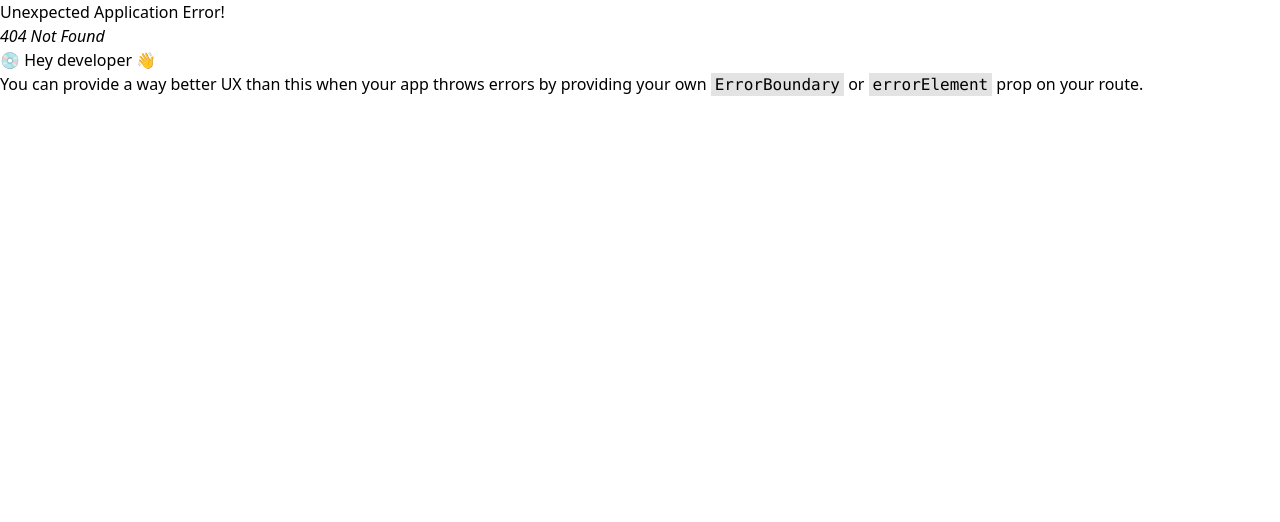
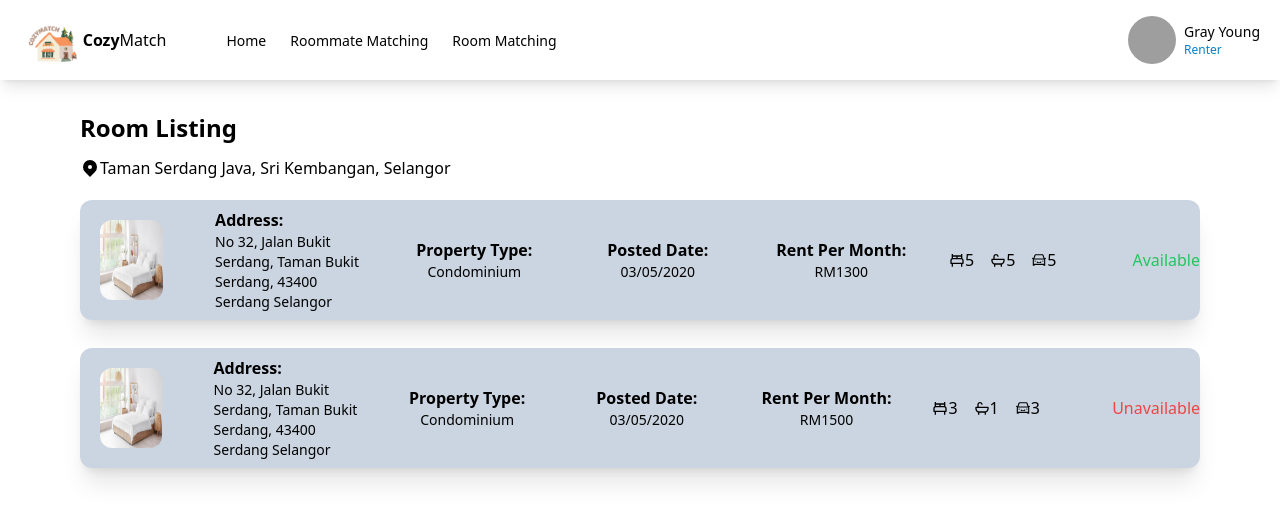
Before and after one commit to leezyangg/cozyMatch_frontend, a React (Vite) app: page /roommateMatch in a window 1280 px wide. Before the commit this address had no page. Shown: the top 522 px of the page. Built offline with nearby package versions, Linux system fonts and the light colour scheme; grey boxes are pictures that could not be loaded.

Commit message:
modify router

```diff
--- /dev/null
+++ b/src/components/RoommateInfoCard.jsx
@@ -0,0 +1,7 @@
+export default function RoommateInfoCard() {
+    return (
+        <div>
+            roomateInfo
+        </div>
+    )
+}
--- a/src/router.jsx
+++ b/src/router.jsx
@@ -6,6 +6,7 @@ import LandlordLayout from "./components/LandlordLayout";
 import AddRoom from "./components/AddRoom";
 import LandingPage from "./views/LandingPage";
 import RoomListing from "./views/RoomListing";
+import RoommateMatching from "./views/RoommateMatching";
 
 const router = createBrowserRouter([
     // Guest Login
@@ -27,6 +28,10 @@ const router = createBrowserRouter([
                 path:'/landingpage',
                 element: <LandingPage />,
             },
+            {
+                path: '/roommateMatch',
+                element: <RoommateMatching />
+            }
         ],
     },
 
--- /dev/null
+++ b/src/views/RoommateMatching.jsx
@@ -0,0 +1,27 @@
+import RoomInfoCard from "../components/RoomInfoCard";
+import listedroom from "../assets/listedRoom/data";
+import { HiLocationMarker } from 'react-icons/hi';
+
+export default function RoommateMatching() {
+    const listedRoomCard = listedroom.map(listedRoom => {
+        return (
+            <RoomInfoCard
+                key={listedRoom.id}
+                {...listedRoom}
+            />
+        )
+    })
+
+    return (
+        <div>
+            <h2 className="mx-20 font-bold text-2xl">Room Listing</h2>
+            <div className="flex mx-20 mt-3 mb-5 items-center">
+                <HiLocationMarker size={20} />
+                <h3>Taman Serdang Java, Sri Kembangan, Selangor</h3>
+            </div>
+            <div className="space-y-7">
+                {listedRoomCard}
+            </div>
+        </div>
+    )
+}
```
